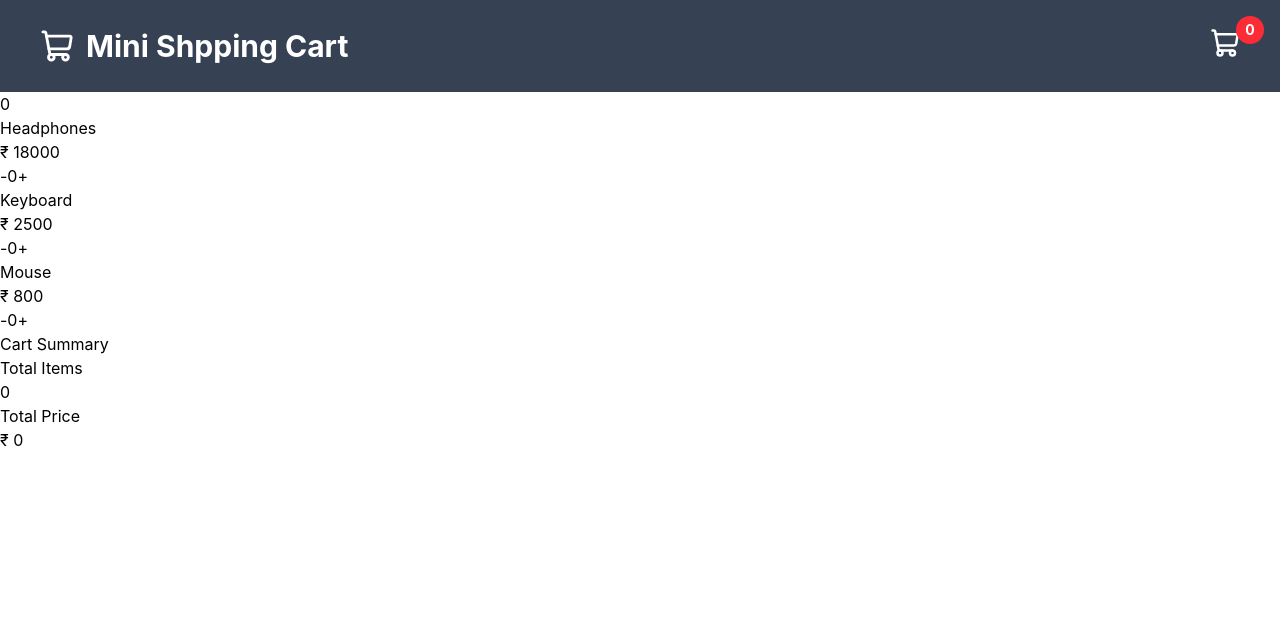
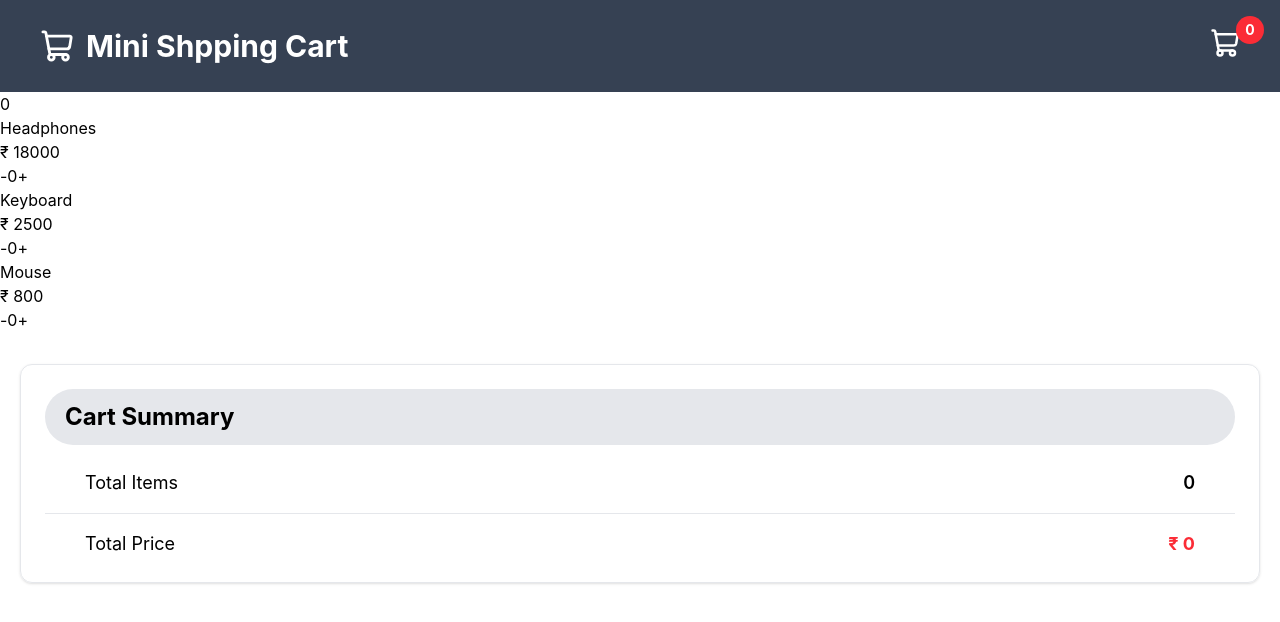
Before and after one commit to bhushank45/React-Projects, a React (Vite) app in the folder mini-shopping-cart/: page / in a window 1280 px wide. Shown: the top 622 px of the page. Built offline with nearby package versions, Linux system fonts and the light colour scheme.

Commit message:
style: add styling to cart summary component

```diff
--- a/mini-shopping-cart/src/components/CartSummary.jsx
+++ b/mini-shopping-cart/src/components/CartSummary.jsx
@@ -2,15 +2,15 @@ import React from 'react'
 
 const CartSummary = (props) => {
   return (
-    <div>
-      <h2>Cart Summary</h2>
-      <div>
-        <p>Total Items</p>
-        <span>{props.totalItems}</span>
+    <div className="border border-gray-200 rounded-xl p-6 mt-8 mx-5 shadow-sm">
+      <h2 className="text-2xl font-bold mb-6 bg-gray-200 px-5 py-3 rounded-full">Cart Summary</h2>
+      <div className="flex justify-between pb-4 border-b border-gray-200 px-10">
+        <p className="text-lg">Total Items</p>
+        <span className="text-lg font-semibold">{props.totalItems}</span>
       </div>
-      <div>
-        <p>Total Price</p>
-        <span>₹ {props.totalPrice}</span>
+      <div className="flex justify-between pt-4 px-10">
+        <p className='text-lg'>Total Price</p>
+        <span className="text-red-500 font-bold text-lg">₹ {props.totalPrice}</span>
       </div>
     </div>
   );
```
